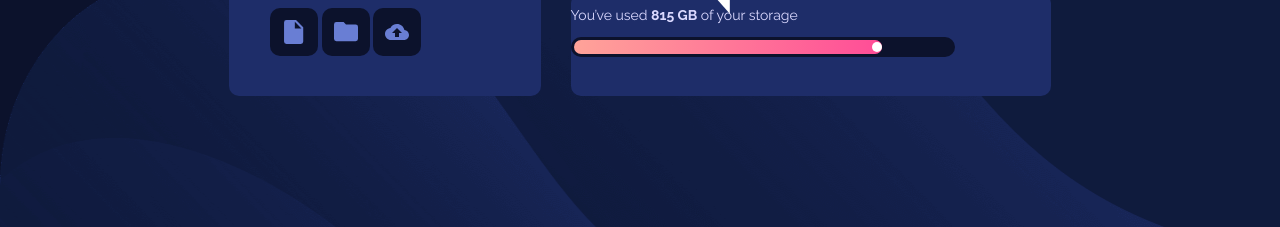
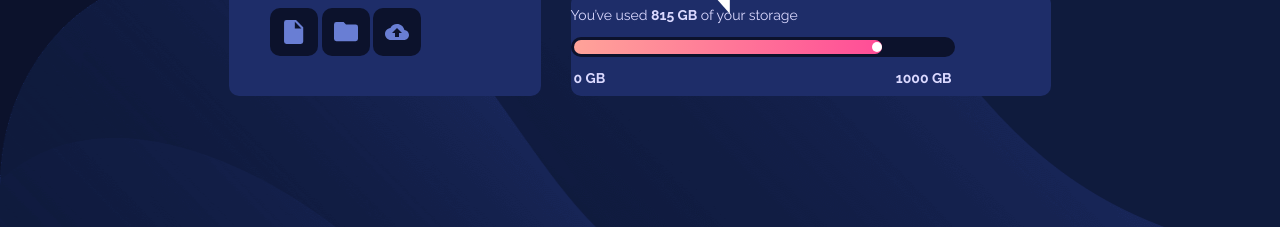
Before and after one commit to mikeFrees/flyo, a website: page index.html in a window 1280 px wide. Shown: the part 405-632 px from the top of the page. Drawn offline with Linux system fonts and the light colour scheme.

Commit message:
positioned progress bar labels

```diff
--- a/index.html
+++ b/index.html
@@ -78,10 +78,10 @@
             id="myRange"
           />
 
-          <!-- <div class="slider-labels">
-            <span>0 GB</span>
-            <span>1000 GB</span>
-          </div> -->
+          <div class="slider-labels">
+            <strong>0 GB</strong>
+            <strong>1000 GB</strong>
+          </div>
         </div>
       </div>
     </main>
--- a/style.css
+++ b/style.css
@@ -41,6 +41,7 @@ strong {
   font-size: 14px;
   font-weight: 700;
   font-style: normal;
+  color: var(--Light-blue);
 }
 
 main {
@@ -56,6 +57,13 @@ main div {
   border-radius: 10px;
   width: 100%;
   height: 76.62%;
+}
+
+.slider-labels {
+  display: flex;
+  justify-content: space-between;
+  align-items: center;
+  margin: 0;
 }
 
 .info-bubble {
```
